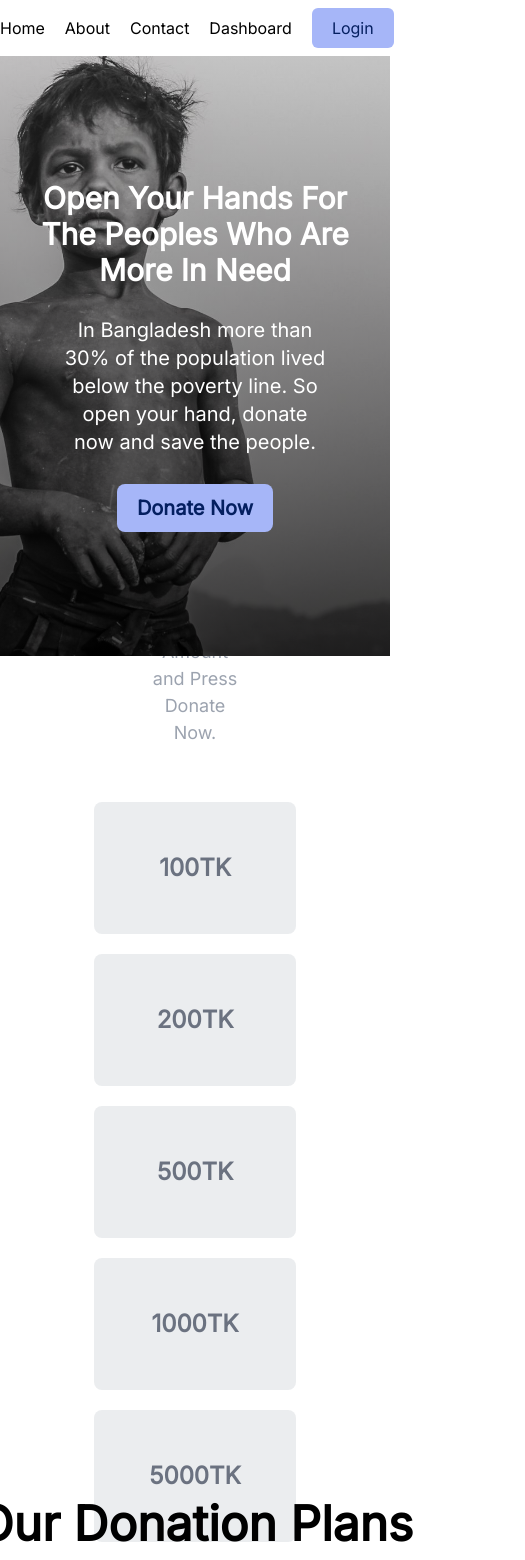
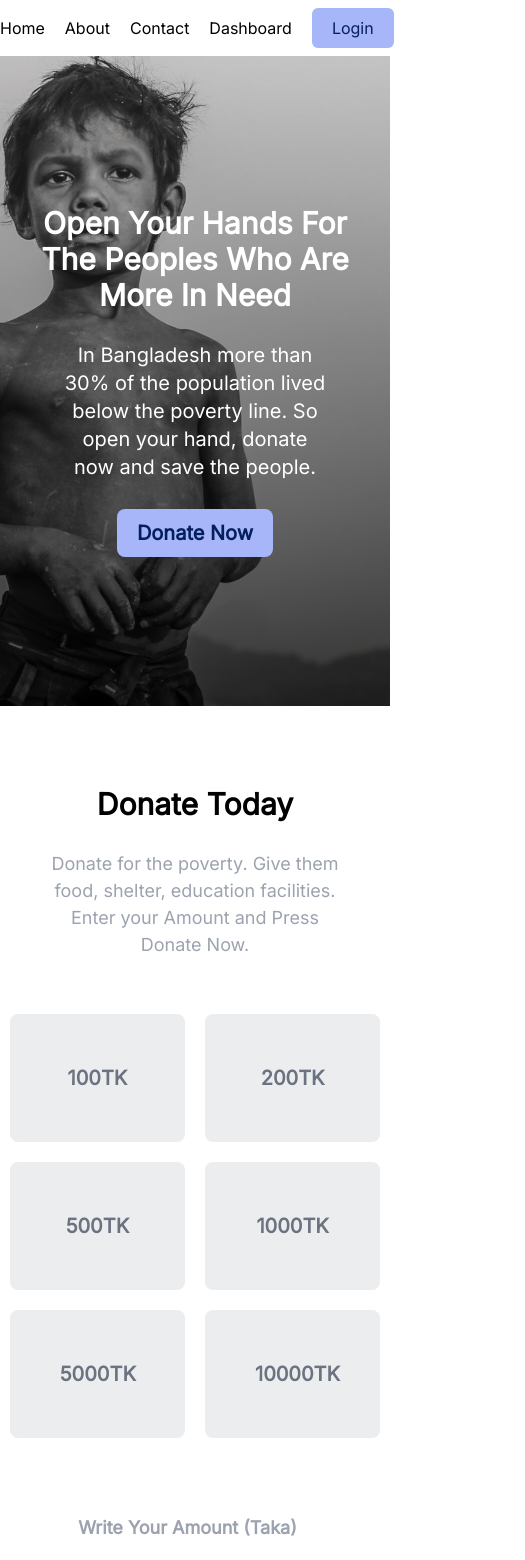
Before and after one commit to RahatRezwan/donation-collection-client, a React (Vite) app: page / in a window 390 px wide. Shown: the top 1560 px of the page, 525 px wide, since content can reach past the window. Built offline with nearby package versions, Linux system fonts and the light colour scheme; a web font is replaced by a local one.

Commit message:
update front end

```diff
--- a/src/components/SectionHeader/SectionHeader.tsx
+++ b/src/components/SectionHeader/SectionHeader.tsx
@@ -6,8 +6,10 @@ interface ISectionHeader {
 const SectionHeader = ({ title, description }: ISectionHeader) => {
    return (
       <div className='flex flex-col gap-7 text-center'>
-         <h1 className='text-5xl font-bold'>{title}</h1>
-         <p className='text-[18px] font-medium text-gray-400 px-[18rem]'>{description}</p>
+         <h1 className='text-2xl sm:text-3xl md:text-4xl lg:text-5xl font-bold'>{title}</h1>
+         <p className='text-[18px] px-[2rem] lg:px-[18rem] font-medium text-gray-400'>
+            {description}
+         </p>
       </div>
    );
 };
--- a/src/pages/Home/HomeComponents/Banner/Banner.tsx
+++ b/src/pages/Home/HomeComponents/Banner/Banner.tsx
@@ -6,7 +6,7 @@ const Banner = () => {
          className='relative'
          style={{ backgroundImage: 'linear-gradient(rgba(0,0,0,0.5),rgba(0,0,0,0.5))' }}
       >
-         <img src={banner} alt='' className='h-[600px] w-full object-cover object-top' />
+         <img src={banner} alt='' className='h-[650px] w-full object-cover object-top' />
 
          <div
             className='absolute top-0 flex flex-col gap-7 justify-center items-center w-full h-full text-white px-[2rem] md:px-[5rem] lg:px-[10rem] xl:px-[20rem] text-center'
--- a/src/pages/Home/HomeComponents/DonatePlans/DonatePlans.tsx
+++ b/src/pages/Home/HomeComponents/DonatePlans/DonatePlans.tsx
@@ -30,7 +30,7 @@ const DonatePlans = () => {
    return (
       <section
          id='donate-plans'
-         className='min-h-[100vh] flex flex-col gap-14 justify-center items-center w-[95%] max-w-[1250px] mx-auto'
+         className='min-h-[calc(100vh-10rem)] my-[5rem] flex flex-col gap-14 justify-center items-center w-[95%] max-w-[1250px] mx-auto'
       >
          {/* section header */}
          <SectionHeader
@@ -38,7 +38,7 @@ const DonatePlans = () => {
             description='We have three different donation plan. You can chose your favorite one or you can donate in all our plans.'
          />
 
-         <div className='grid grid-cols-3 gap-3'>
+         <div className='grid grid-cols-1 md:grid-cols-2 lg:grid-cols-3 gap-3'>
             {plans.map((plan, index) => (
                <div
                   key={index}
--- a/src/pages/Home/HomeComponents/DonationToday/DonateToday.tsx
+++ b/src/pages/Home/HomeComponents/DonationToday/DonateToday.tsx
@@ -7,7 +7,7 @@ const DonateToday = () => {
    return (
       <section
          id='donate-today'
-         className='h-[100vh] flex flex-col gap-14 justify-center items-center text-center w-[95%] max-w-[1250px] mx-auto'
+         className='min-h-[calc(100vh-10rem)] my-[5rem] flex flex-col gap-14 justify-center items-center text-center w-[95%] max-w-[1250px] mx-auto'
       >
          {/* section header */}
          <SectionHeader
@@ -16,12 +16,12 @@ const DonateToday = () => {
                Amount and Press Donate Now.'
          />
 
-         <div className='grid gap-5 grid-cols-1 md:grid-cols-2 lg:grid-cols-3 xl:grid-cols-6'>
+         <div className='grid gap-5 grid-cols-2 lg:grid-cols-3 xl:grid-cols-6'>
             {donationAmount.map((amount, index) => (
                <button
                   onClick={() => setDonateAmount(amount)}
                   key={index}
-                  className={`p-12  bg-opacity-20 rounded-lg text-2xl ${
+                  className={`p-12 bg-opacity-20 rounded-lg text-xl lg:text-2xl ${
                      amount === donateAmount
                         ? 'text-dark-blue bg-light-blue border-dark-blue'
                         : 'text-gray-500 bg-gray-400 border-transparent'
@@ -39,7 +39,7 @@ const DonateToday = () => {
                id=''
                defaultValue={donateAmount}
                onChange={(e) => setDonateAmount(Number(e.target.value))}
-               className='w-[80%] mx-auto border-b-2 text-center text-2xl font-semibold p-5 focus:outline-none'
+               className='w-[80%] mx-auto border-b-2 text-center text-lg lg:text-2xl font-semibold p-5 focus:outline-none'
                placeholder='Write Your Amount (Taka)'
             />
             <button className='bg-light-blue py-[10px] px-[20px] rounded-lg text-xl text-dark-blue font-semibold flex justify-center items-center w-[10rem] mx-auto'>
```
